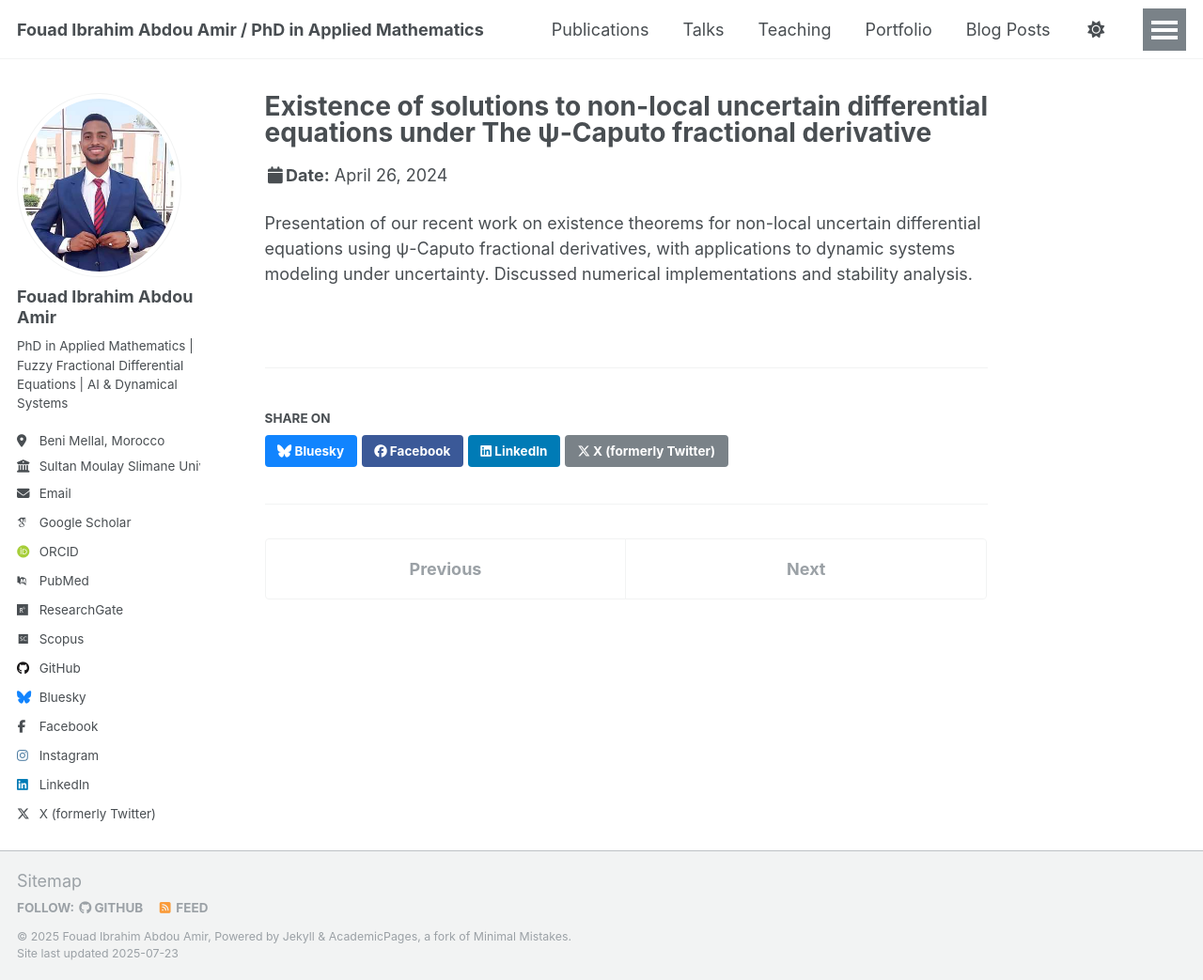
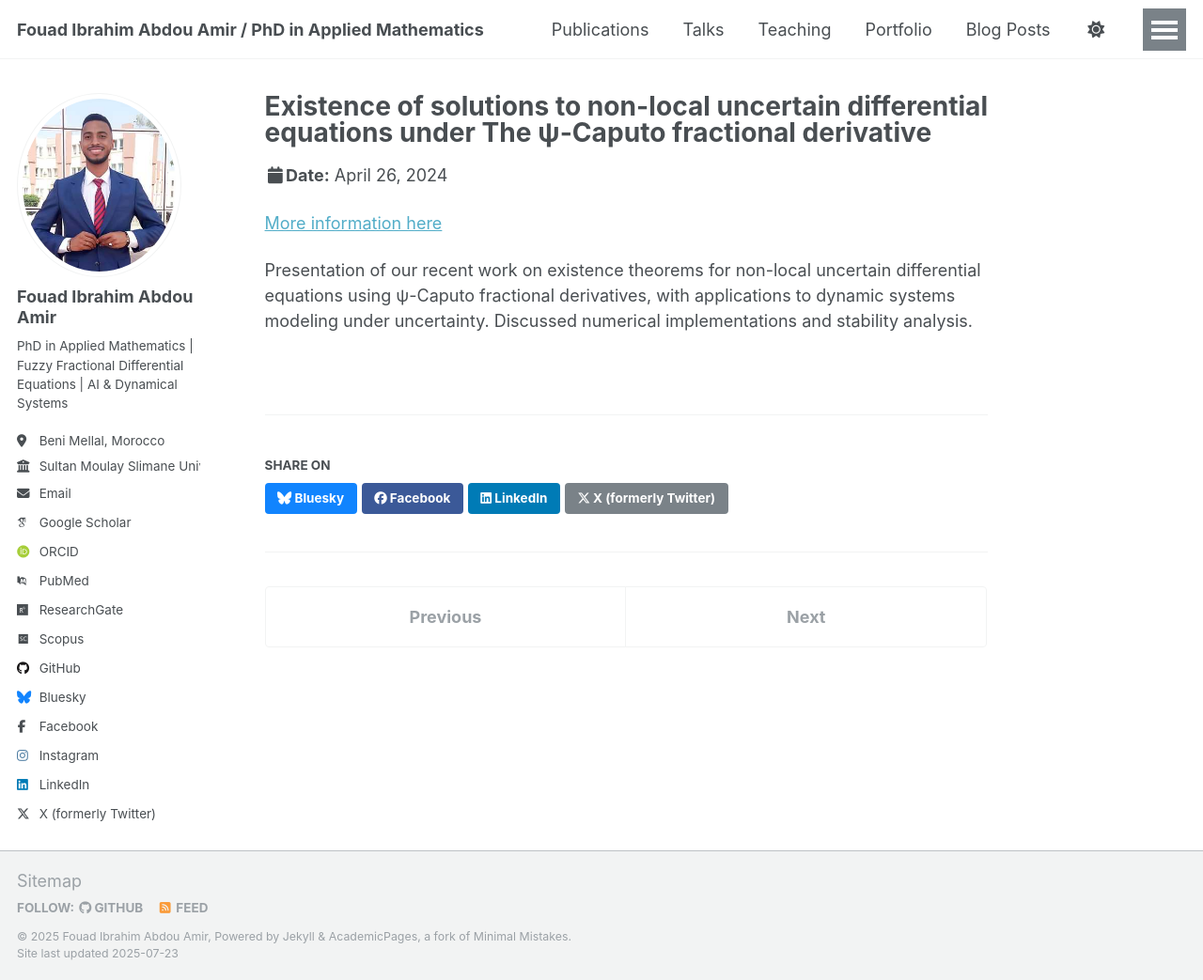
Before and after one commit to fouad-ibrahimabdouamir/fouad-ibrahim.github.io, a Jekyll site: the page built from _talks/2024-04-26-icramcs.md, in a window 1280 px wide and 1043 px high. Shown: the whole window at 94% size. Built offline with Jekyll 4.4.1, drawn with Linux system fonts in a browser that asks for light colours; some web fonts are replaced; a script that is not in the unit is left out.

Commit message:
Update 2024-04-26-icramcs.md

```diff
--- a/_talks/2024-04-26-icramcs.md
+++ b/_talks/2024-04-26-icramcs.md
@@ -11,5 +11,6 @@ certificate: "/files/icramcs2024-certificate.pdf"  # Lien vers votre certificat
 event_url: "https://icramcs2024.sciencesconf.org/data/icramcs2024_paper_517554.html"  # URL de la conférence
 citation: '<b>Fouad I. A. Amir</b> (2024). &quot;Existence of solutions to non-local uncertain differential equations under The ψ-Caputo fractional derivative.&quot; <i>ICRAMCS 2024</i>, Marrakech, Morocco.'
 ---
+[More information here](https://icramcs2024.sciencesconf.org/data/icramcs2024_paper_517554.html)
 
 Presentation of our recent work on existence theorems for non-local uncertain differential equations using ψ-Caputo fractional derivatives, with applications to dynamic systems modeling under uncertainty. Discussed numerical implementations and stability analysis.
```
